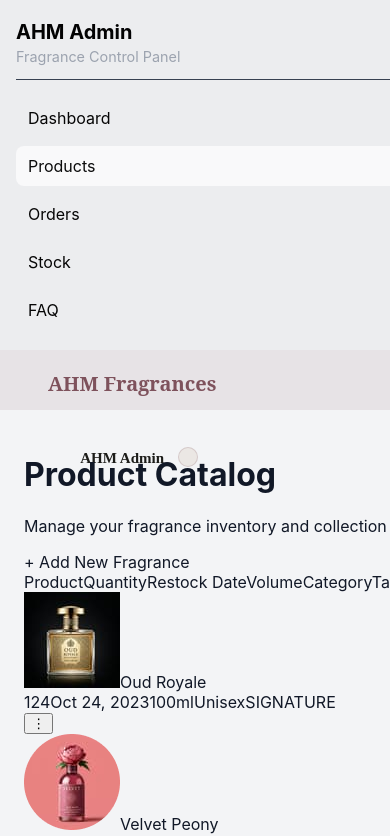
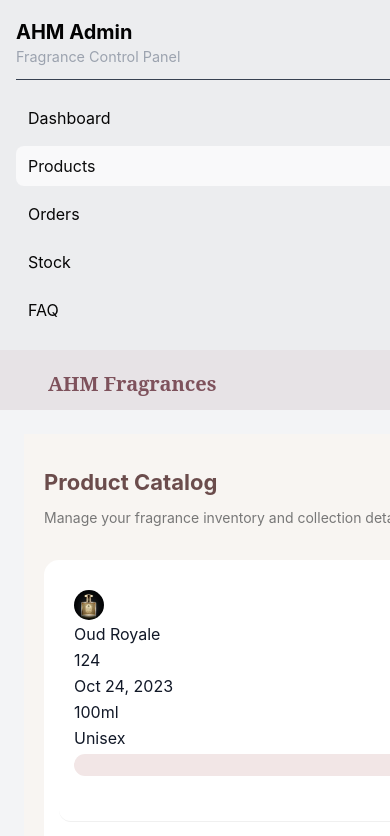
Before and after one commit to AmeerHamza6758/ahm-fragrance, a React (Vite) app in the folder admin/: page /products in a window 390 px wide. Shown: the top 836 px of the page. Built offline with nearby package versions, Linux system fonts and the light colour scheme.

Commit message:
css issues

```diff
--- a/admin/src/styles/admin.css
+++ b/admin/src/styles/admin.css
@@ -206,14 +206,6 @@ color: #1C1C19;
     grid-template-columns: 1fr;
   }
 }
-<<<<<<< amna
-/* //////////////////////////////////////// Product Management page ////////////////////////////////////////////////////////////////// */
-.catalog-container {
-  padding: 30px 50px;
-  background: #f8f5f2;
-  min-height: 100vh;
-  font-family: 'Inter', sans-serif;
-=======
 /* /////////////////////////////////// Product Management ///////////////////////////////////////////////////////// */
 
 .catalog {
@@ -221,170 +213,71 @@ color: #1C1C19;
   max-width: 1200px;
   margin: auto;
   background: #f8f5f2;
->>>>>>> development
 }
-
-/* Header Area */
-.top-nav-bar {
+.catalog-header {
   display: flex;
   justify-content: space-between;
   align-items: center;
-  margin-bottom: 40px;
-}
-
-.brand-label {
-  color: #6b4c4c;
-  font-weight: 600;
-  font-size: 14px;
-}
-
-.admin-profile {
-  display: flex;
-  align-items: center;
-  gap: 12px;
-}
-
-.admin-name {
-  font-size: 12px;
-  color: #999;
-}
-
-.avatar-circle {
-  width: 35px;
-  height: 35px;
-  background: #e0e0e0;
-  border-radius: 50%;
-  display: flex;
-  align-items: center;
-  justify-content: center;
-  color: #777;
-  font-weight: bold;
-  font-size: 14px;
-}
-
-/* Catalog Card */
-.catalog-card {
-  background:#f8f5f2;
-  border-radius: 20px;
-  padding: 40px;
-  box-shadow: 0 4px 20px rgba(0,0,0,0.02);
-}
-
-.catalog-card-header {
-  display: flex;
-  justify-content: space-between;
-  align-items: flex-start;
-  margin-bottom: 40px;
-  background-color:#f8f5f2;
+  flex-wrap: wrap;
 }
 
 .catalog-title {
-  font-size: 32px;
-  color: #7b4b4b;
-  font-family: 'Serif', Georgia, serif;
-  margin: 0;
+  font-size: 28px;
+  color: #6b4c4c;
 }
 
-.catalogs-subtitle {
-  color: #888;
+.catalog-subtitle {
   font-size: 14px;
-  margin: 20px 0 20px 0;
+  color: #777;
 }
 
 .add-btn {
   background: #7b4b4b;
   color: white;
-  padding: 12px 24px;
-  border-radius: 30px;
-  text-decoration: none;
-  font-size: 14px;
-  font-weight: 500;
+  padding: 10px 18px;
+  border-radius: 20px;
+  border: none;
+  cursor: pointer;
 }
-
-/* Table Alignment Logic */
-.table-header, .catalog-row {
+.catalog-table {
+  background: white;
+  margin-top: 20px;
+  border-radius: 15px;
+  padding: 15px;
+  overflow-x: auto;
+}
+.catalog-table-header,
+.catalog-row {
   display: grid;
-<<<<<<< amna
-  grid-template-columns: 2.5fr 1fr 1.5fr 1fr 1fr 1.5fr 0.5fr;
-=======
   grid-template-columns:repeat(7, 1fr);
   gap: 10px;
->>>>>>> development
   align-items: center;
-  padding: 15px 0;
+  padding: 12px 0;
 }
-
-.table-header {
-  border-bottom: 1px solid #f0f0f0;
-
-  font-size: 13px;
-  font-weight: 500;
-  padding: 30px;
-
-  font-family: noto;
-  font-weight:bolder;
-  color: #883c3c;
-  background-color: #ece6e0;
- border-radius: 20px 20px 0 0;
-
+.catalog-table-header {
+  font-weight: bold;
+  border-bottom: 1px solid #eee;
 }
-
 .catalog-row {
-<<<<<<< amna
-  border-bottom: 1px solid #f9f9f9;
-  padding: 18px 30px;
-=======
   border-bottom: 1px solid #f0f0f0;
   /* padding-left: 5px; */
->>>>>>> development
 }
-
-/* Product Cell */
 .product-cell {
   display: flex;
   align-items: center;
-  gap: 15px;
+  gap: 10px;
 }
-
 .product-cell img {
-  width: 45px;
-  height: 45px;
+  width: 30px;
+  height: 30px;
   border-radius: 50%;
   object-fit: cover;
-  background: #333;
 }
-
-.p-name {
-  font-weight: 600;
-  color: #444;
-}
-<<<<<<< amna
-
-.restock-text { color: #888; }
-
-.vol-pill {
-  color: #666;
-  font-size: 13px;
-  border: 1px solid #eee;
-  padding: 4px 10px;
-  border-radius: 8px;
-  display: inline-block;
-  width: fit-content;
-}
-
-/* Tag Styles*/
-.tag-pill {
-  padding: 6px 14px;
-  border-radius: 10px;
-  font-size: 11px;
-=======
 .tag-center {
->>>>>>> development
   font-weight: 700;
-  text-transform: uppercase;
+  font-style: bold;
+  line-height: 100%;
   letter-spacing: 0.5px;
-<<<<<<< amna
-=======
   background: #f2e6e6;
   padding: 5px 10px;
   border-radius: 12px;
@@ -392,41 +285,18 @@ color: #1C1C19;
   text-align: center;
   margin-right: 10px;
   align-items: center;
->>>>>>> development
 }
-
-.tag-signature { background: #f2e6e6; color: #7b4b4b; }
-.tag-bestseller { background: #fce4ec; color: #d81b60; }
-.tag-new { background: #fff3e0; color: #ef6c00; }
-.tag-seasonal { background: #f1f8e9; color: #558b2f; }
-
-/* Actions & Dropdown */
-.actions-wrapper {
+.actions {
   position: relative;
-  text-align: right;
 }
-
-.dots-btn {
+.actions button {
   background: none;
   border: none;
-  font-size: 24px;
-  color: #ccc;
   cursor: pointer;
+  font-size: 18px;
 }
-
-.figma-dropdown {
+.dropdown {
   position: absolute;
-<<<<<<< amna
-  right: 0;
-  top: 40px;
-  background: white;
-  border: 1px solid #eee;
-  border-radius: 12px;
-  width: 180px;
-  box-shadow: 0 10px 30px rgba(0,0,0,0.08);
-  padding: 8px;
-  z-index: 50;
-=======
   right: 0px;
   top: 10px;
   background: white;
@@ -437,96 +307,50 @@ color: #1C1C19;
   height: 179px;
   box-shadow: 0 5px 10px rgba(0,0,0,0.1);
   z-index: 1000;
->>>>>>> development
+}
+.dropdown p {
+  padding: 5px;
+  cursor: pointer;
+}
+.dropdown p:hover {
+  background: #f5f5f5;
+}
+@media (max-width: 768px) {
+
+  .catalog-table-header {
+    display: none;
   }
 
-.dropdown-item {
-  display: flex;
-  align-items: center;
-  gap: 12px;
-  padding: 12px;
-  font-size: 13px;
-  color: #555;
-  cursor: pointer;
-  border-radius: 8px;
+  .catalog-row {
+    display: block;
+    background: white;
+    padding: 15px;
+    margin-bottom: 10px;
+    border-radius: 12px;
   }
 
-.dropdown-item:hover {
-  background: #f8f5f2;
+  .catalog-row span,
+  .product-cell {
+    display: block;
+    margin-bottom: 6px;
   }
 
-.dropdown-item svg { font-size: 18px; }
-
-.delete-red { color: #d93025 !important; }
-.delete-red svg { color: #d93025; }
-
-.inactive-grey { color: #999 !important; }
-
-/* pagination */
-/* Pagination Styling */
-.pagination-footer {
-  display: flex;
-  justify-content: space-between;
-  align-items: center;
-  margin-top: 30px;
-  padding-top: 20px;
+  .actions {
+    text-align: right;
+  }
 }
 
-.showing-text {
-  font-size: 13px;
-  color: #999;
-  margin: 0;
+@media (max-width: 480px) {
+  .catalog-title {
+    font-size: 22px;
   }
 
-.pagination-controls {
-  display: flex;
-  align-items: center;
-  gap: 8px;
+  .add-btn {
+    margin-top: 10px;
   }
-
-.page-num, .page-arrow {
-  width: 32px;
-  height: 32px;
-  display: flex;
-  align-items: center;
-  justify-content: center;
-  border-radius: 50%;
-  border: none;
-  background: transparent;
-  font-size: 13px;
-  font-weight: 500;
-  color: #777;
-  cursor: pointer;
-  transition: all 0.2s;
-}
-
-.page-num:hover, .page-arrow:hover {
-  background: #f0f0f0;
-}
-
-.page-num.active {
-  background: #7b4b4b;
-  color: white;
-}
-
-.page-dots {
-  color: #aaa;
-  font-size: 13px;
-  padding: 0 4px;
-}
-
-.page-arrow {
-  color: #aaa;
-  font-size: 18px;
 }
 
 
-.catalog-table {
-  border-bottom: 1px solid #f9f9f9;
-  margin-bottom: 10px;
-  background-color: white;
-      border-radius: 20px 20px 0 0;
-}
 
 /* ///////////////////////////////////////// Order Page CSS /////////////////////////////////////////////////////////////////////////////////////////////////////////////////// */
 .orders {
```
Lines whose indentation alone changed are shown as unchanged.
